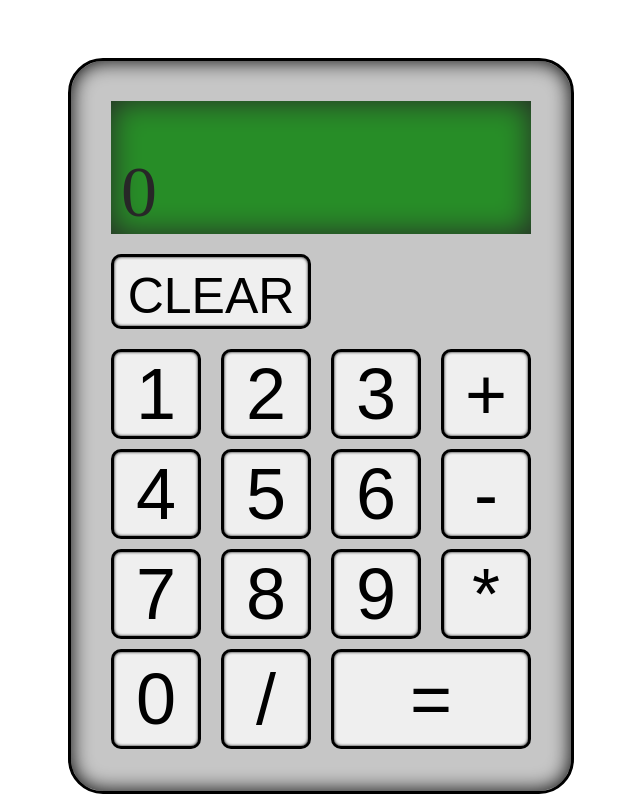
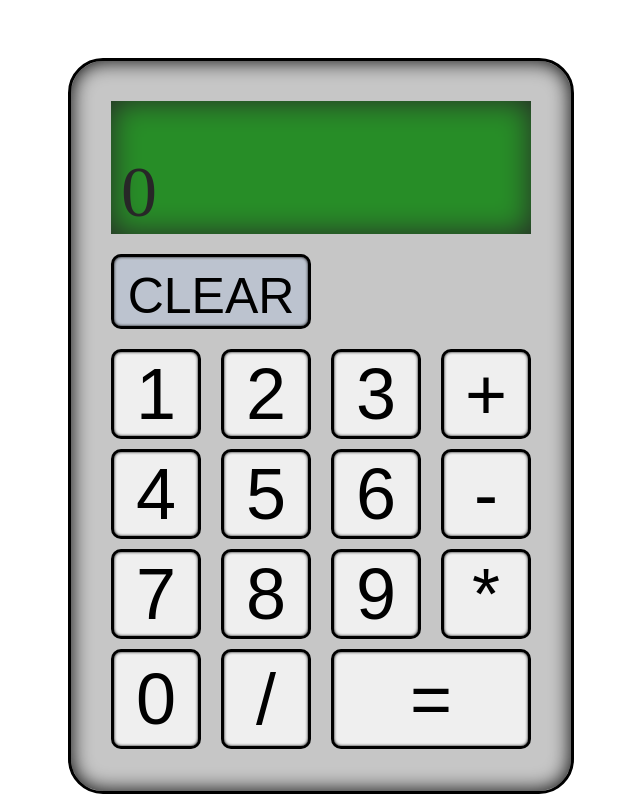
Before and after one commit to Andaak/calculator, a plain HTML site: page index.html in a window 1280 px wide. In both pictures the pointer is over the button "CLEAR". Shown: the whole page, without its empty margins (319-959 px from the left). Drawn offline with Linux system fonts and the light colour scheme.

Commit message:
Finnish up styling

```diff
--- a/style.css
+++ b/style.css
@@ -65,8 +65,12 @@ body {
 
 .numbers > button:active,
 #clear:active {
-  background-color: rgba(160, 253, 255, 0.309);
   box-shadow: 0px 0px 0px;
+}
+
+.numbers > button:hover,
+#clear:hover {
+  background-color: rgba(156, 187, 238, 0.23);
 }
 
 .numbers > button:active {
```
